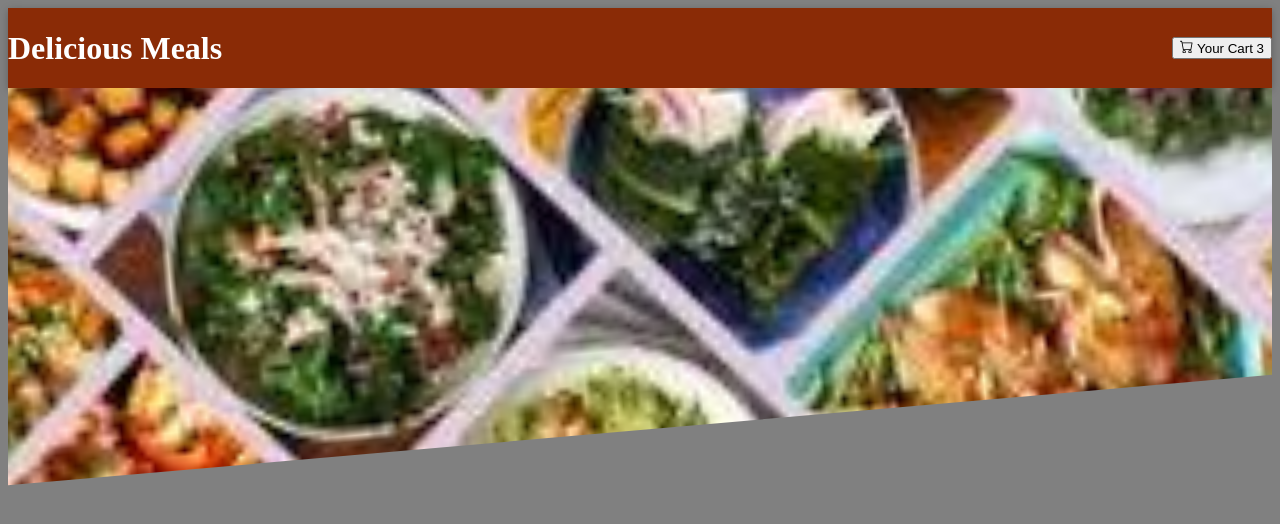
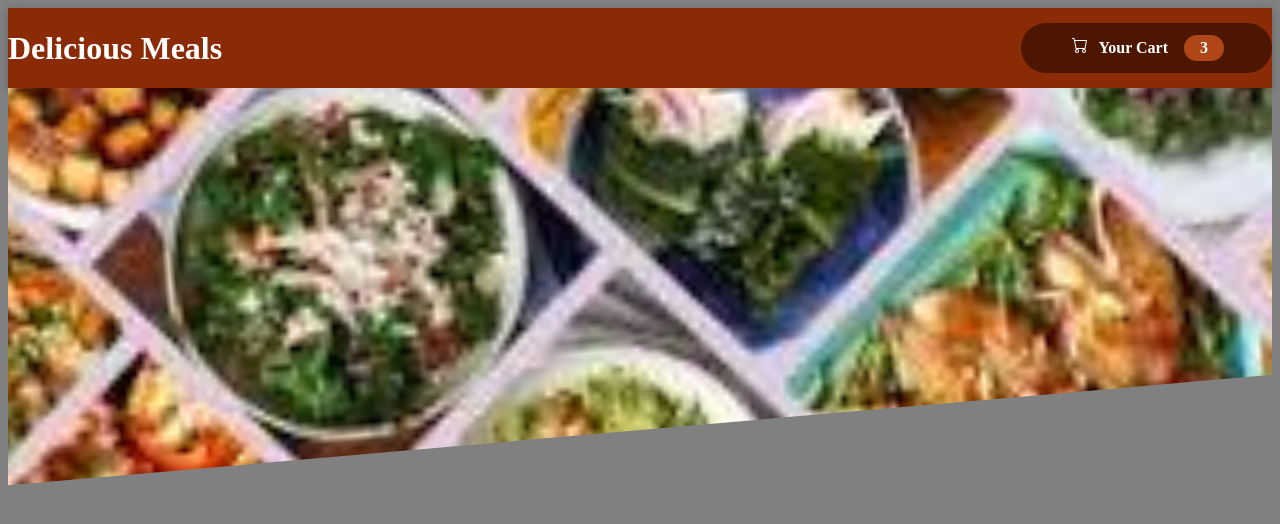
Before and after one commit to CoolShivas/React_Restaurants_App, a React (Vite) app in the folder my_restro_app/: page / in a window 1280 px wide. Shown: the top 524 px of the page. Built offline with nearby package versions, Linux system fonts and the light colour scheme.

Commit message:
HeaderCartBtn_CSS_added

```diff
--- a/my_restro_app/src/components/LayOut/HeaderCartBtn.jsx
+++ b/my_restro_app/src/components/LayOut/HeaderCartBtn.jsx
@@ -1,12 +1,13 @@
+import classes from "./HeaderCartBtn.module.css";
 import CartIcon from "../Cart/CartIcon";
 
 
 const HeaderCartBtn = () => {
-    return <button className="button">
+    return <button className={classes.button}>
         {/* Cart */}
-        <span className="icon"> <CartIcon></CartIcon> </span>
+        <span className={classes.icon}> <CartIcon></CartIcon> </span>
         <span> Your Cart </span>
-        <span className="badge"> 3 </span>
+        <span className={classes.badge}> 3 </span>
     </button>
 }
 
--- /dev/null
+++ b/my_restro_app/src/components/LayOut/HeaderCartBtn.module.css
@@ -0,0 +1,37 @@
+.button {
+    cursor: pointer;
+    font: inherit;
+    border: none;
+    background-color: #4d1601;
+    color: white;
+    padding: 0.75rem 3rem;
+    display: flex;
+    justify-content: space-around;
+    align-items: center;
+    border-radius: 25px;
+    font-weight: bold;
+}
+
+.button:hover,
+.button:active {
+    background-color: #2c0d00;
+}
+
+.icon {
+    width: 1.35rem;
+    height: 1.35rem;
+    margin-right: 0.5rem;
+}
+
+.badge {
+    background-color: #b04517;
+    padding: 0.25rem 1rem;
+    border-radius: 25px;
+    margin-left: 1rem;
+    font-weight: bold;
+}
+
+.button:hover .badge,
+.button:active .badge {
+    background-color: #92320c;
+}
```
